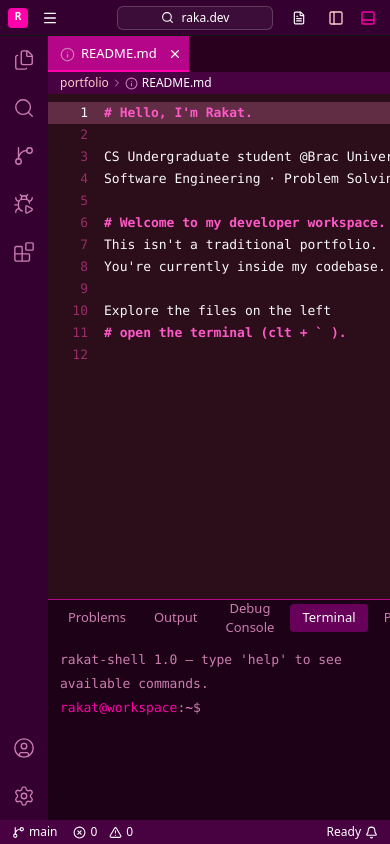
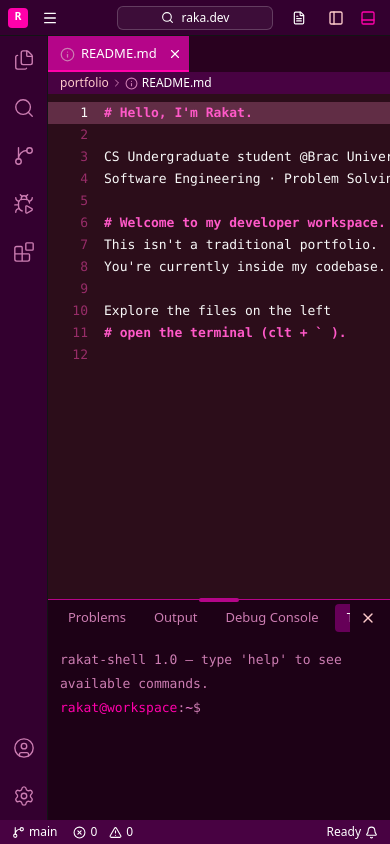
Before and after one commit to rakat2002/raka-portfolio, a React (Vite) app: page / in a window 390 px wide. Built offline with nearby package versions, Linux system fonts and the light colour scheme.

Commit message:
fix: panel tabs scroll horizontally on mobile so Ports and Close stay reachable

```diff
--- a/src/components/IDE/CodeView.tsx
+++ b/src/components/IDE/CodeView.tsx
@@ -113,7 +113,7 @@ export default function CodeView({ file, cursor, onCursorChange }: CodeViewProps
             >
               <span
                 aria-hidden="true"
-                className={`sticky left-0 w-14 shrink-0 select-none pr-4 text-right ${
+                className={`sticky left-0 z-10 w-14 shrink-0 select-none pr-4 text-right ${
                   current ? 'bg-current-line text-ink' : 'bg-editor text-gutter'
                 }`}
               >
--- a/src/components/IDE/Panel.tsx
+++ b/src/components/IDE/Panel.tsx
@@ -25,13 +25,15 @@ interface PanelProps {
 export default function Panel({ height, active, onActiveChange, terminal, onLaunch, onClose }: PanelProps) {
   return (
     <section aria-label="Panel" style={{ height }} className="flex shrink-0 flex-col bg-terminal">
-      <div className="flex h-9 shrink-0 items-center justify-between px-2">
-        <div role="tablist" aria-label="Panel views" className="flex h-full items-center gap-1">
+      <div className="flex h-9 shrink-0 items-center gap-1 px-2">
+        <div role="tablist" aria-label="Panel views"
+          className="flex h-full min-w-0 flex-1 items-center gap-1 overflow-x-auto"
+        >
           {PANEL_TABS.map((tab) => (
             <button key={tab} type="button" role="tab"
               aria-selected={active === tab}
               onClick={() => onActiveChange(tab)}
-              className={`rounded px-3 py-1 text-[13px] transition-colors ${
+              className={`shrink-0 rounded px-3 py-1 text-[13px] transition-colors ${
                 active === tab ? 'bg-selection text-ink' : 'text-ink-faint hover:text-ink-dim'
               }`}
             >
@@ -39,7 +41,7 @@ export default function Panel({ height, active, onActiveChange, terminal, onLaun
             </button>
           ))}
         </div>
-        <IconButton label="Close Panel" onClick={onClose}>
+        <IconButton label="Close Panel" onClick={onClose} className="shrink-0">
           <X size={16} />
         </IconButton>
       </div>
--- a/src/components/IDE/Sash.tsx
+++ b/src/components/IDE/Sash.tsx
@@ -19,14 +19,21 @@ export default function Sash({ orientation, label, handlers }: SashProps) {
         vertical ? 'w-px cursor-col-resize' : 'h-px cursor-row-resize'
       }`}
     >
-      {/* invisible wider hit area, so the 1px line is easy to grab */}
+      {/* Invisible wider hit area, so the thin line is easy to grab. Taller on touch/horizontal. */}
       <span
         className={
           vertical
             ? 'absolute inset-y-0 -left-1 -right-1'
-            : 'absolute inset-x-0 -bottom-1 -top-1'
+            : 'absolute inset-x-0 -bottom-2 -top-2 md:-bottom-1 md:-top-1'
         }
       />
+      {/* Visible grab handle, phone-only, for the panel's horizontal resize. */}
+      {!vertical && (
+        <span
+          aria-hidden="true"
+          className="absolute left-1/2 top-1/2 h-1 w-10 -translate-x-1/2 -translate-y-1/2 rounded-full bg-edge md:hidden"
+        />
+      )}
     </div>
   )
 }
```
